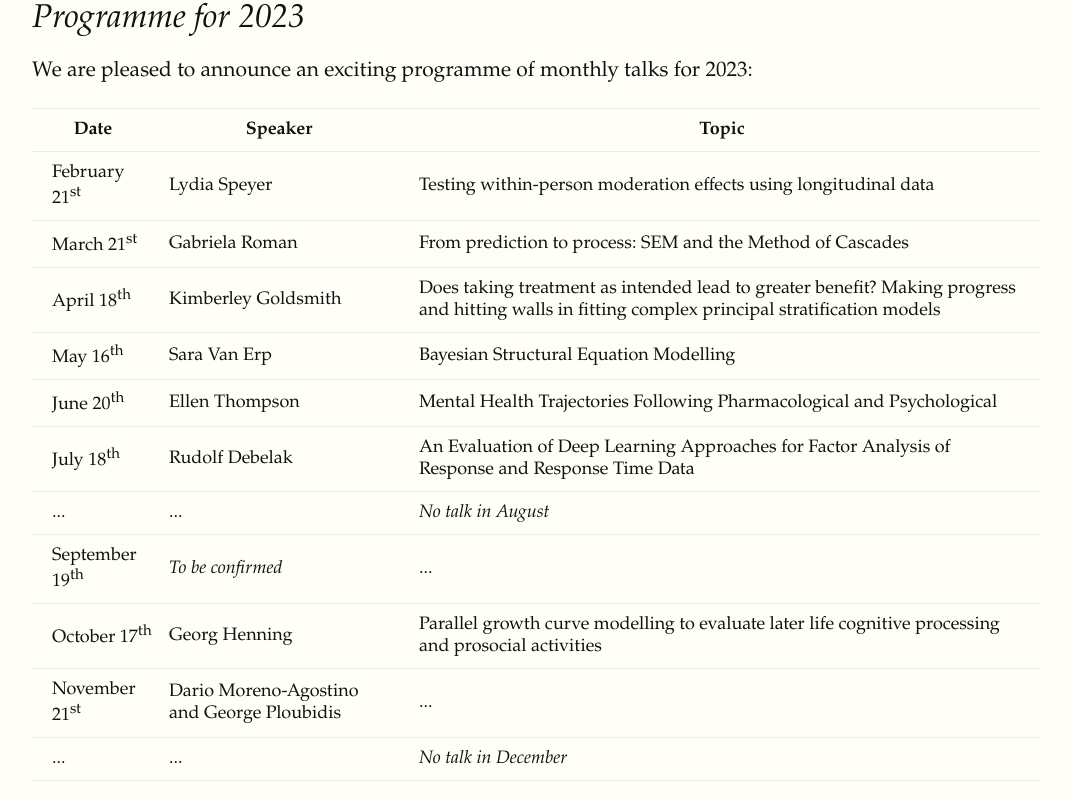
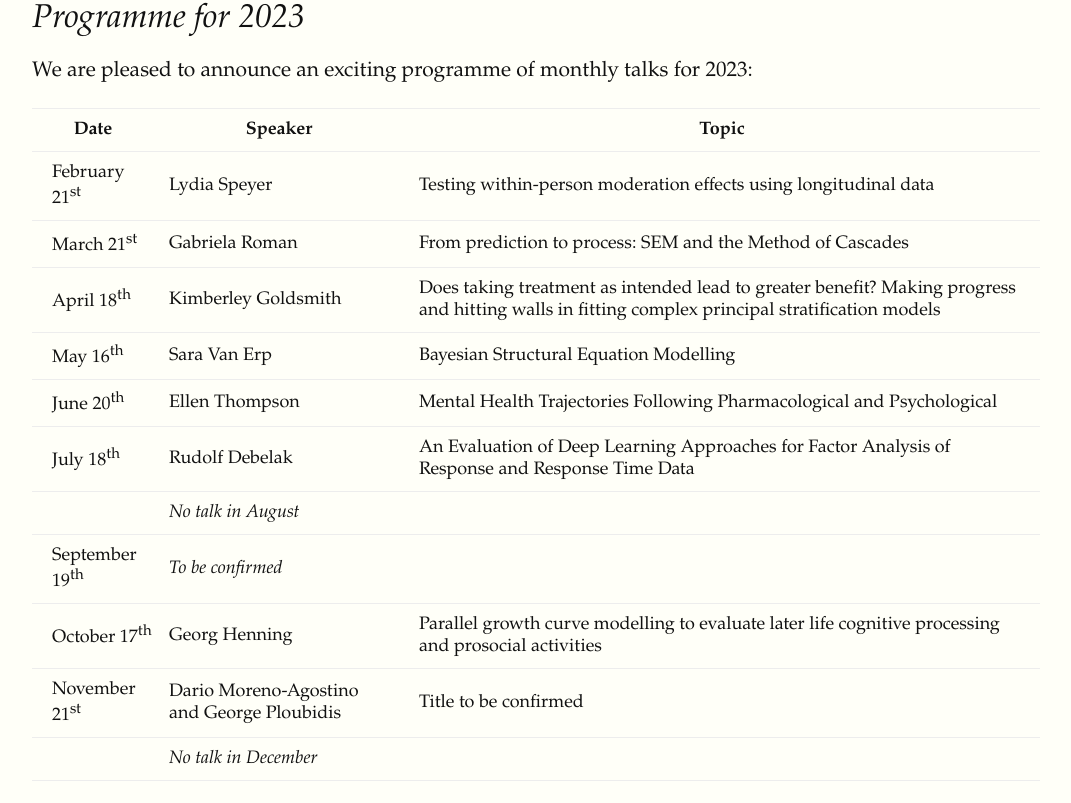
Before and after one commit to ewancarr/semantics, a plain HTML site: page index.html in a window 1280 px wide. Shown: the part 1214-2017 px from the top of the page, without its empty margins (128-1199 px from the left). Drawn offline with Linux system fonts and the light colour scheme; a web font is replaced by a local one.

Commit message:
Minor fixes to table

```diff
--- a/index.html
+++ b/index.html
@@ -93,14 +93,14 @@
                 <td>An Evaluation of Deep Learning Approaches for Factor Analysis of Response and Response Time Data</td>
             </tr>
             </tr>
-                <td>...</td>
-                <td>...</td>
+                <td></td>
                 <td><i>No talk in August</i></td>
+                <td></td>
             </tr>
             <tr>
                 <td>September 19<sup>th</sup></td>
                 <td><i>To be confirmed</i></td>
-                <td>...</td>
+                <td></td>
             </tr>
                 <td>October 17<sup>th</sup></td>
                 <td>Georg Henning</td>
@@ -109,12 +109,12 @@
             </tr>
                 <td>November 21<sup>st</sup></td>
                 <td>Dario Moreno-Agostino and George Ploubidis</td>
-                <td>...</td>
+                <td>Title to be confirmed</td>
             </tr>
             </tr>
-                <td>...</td>
-                <td>...</td>
+                <td></td>
                 <td><i>No talk in December</i></td>
+                <td></td>
             </tr>
         </tbody>
     </table>
```
